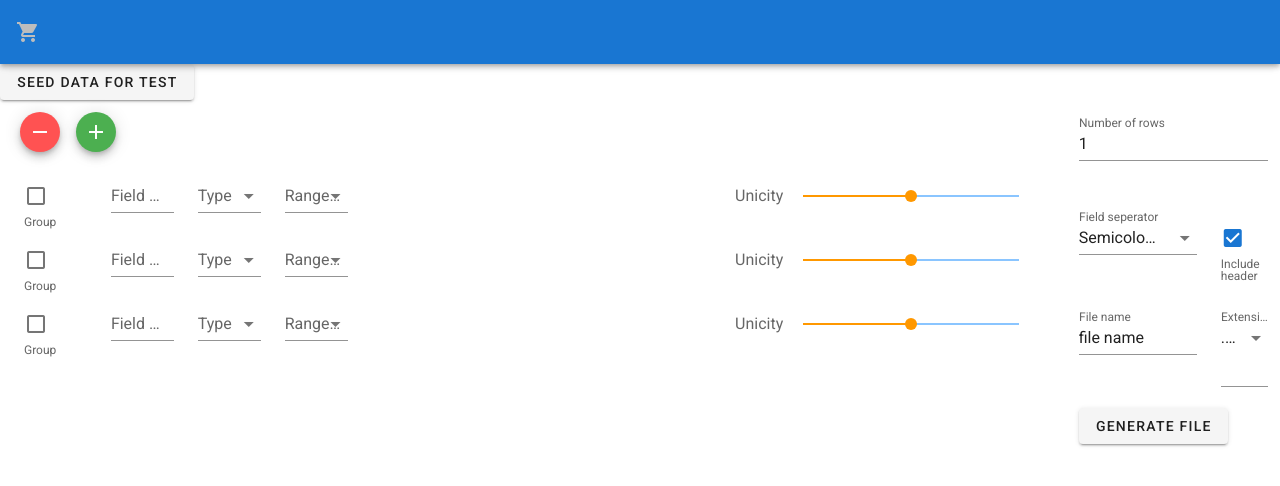
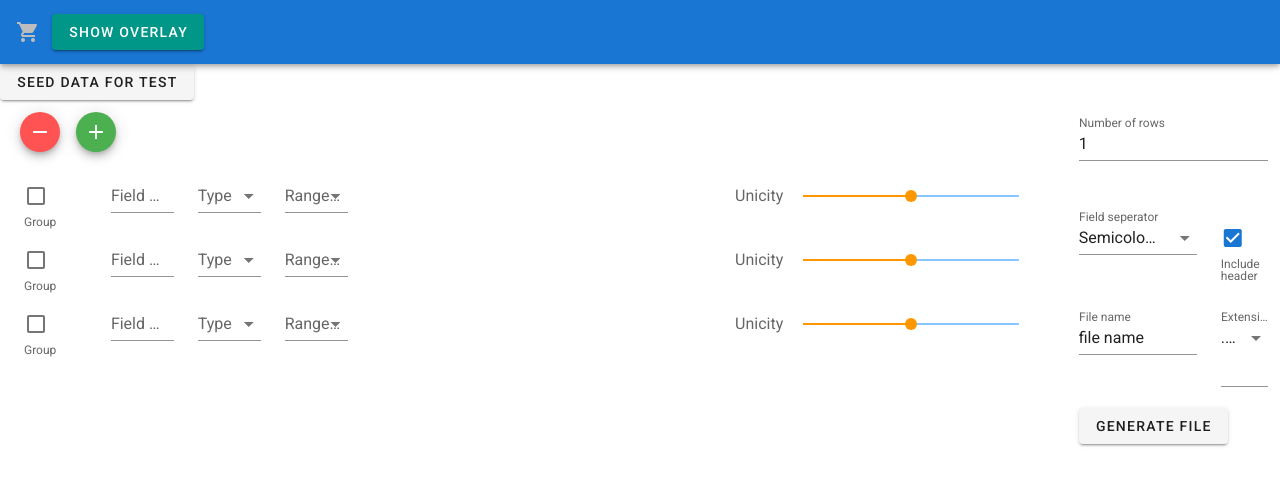
Before and after one commit to Meyerka/data-mocker, a Vue app: page / in a window 1280 px wide. Shown: the top 486 px of the page. Built offline with nearby package versions, Linux system fonts and the light colour scheme.

Commit message:
Added overlay button to navbar

```diff
--- a/src/App.vue
+++ b/src/App.vue
@@ -2,6 +2,11 @@
   <v-app>
     <v-app-bar app color="primary" dark>
       <HelpIcon />
+      <v-btn class="white--text" color="teal" @click="overlay = !overlay">Show Overlay</v-btn>
+
+      <v-overlay z-index="3" :value="overlay">
+        <v-btn class="white--text" color="teal" @click="overlay = false">Hide Overlay</v-btn>
+      </v-overlay>
     </v-app-bar>
 
     <v-main>
@@ -24,6 +29,7 @@ export default {
   },
 
   data: () => ({
+    overlay: false,
     //
   }),
 };
```
